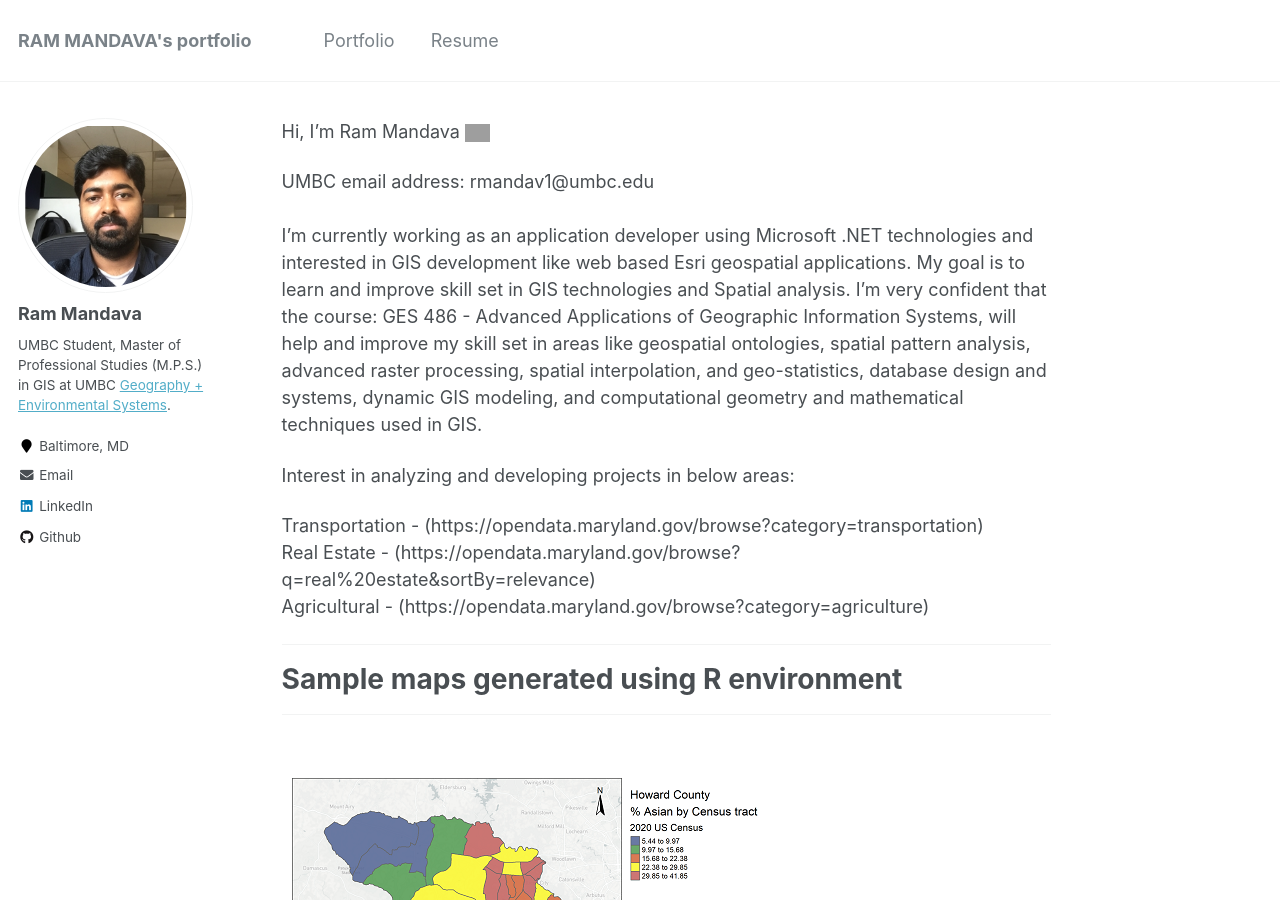
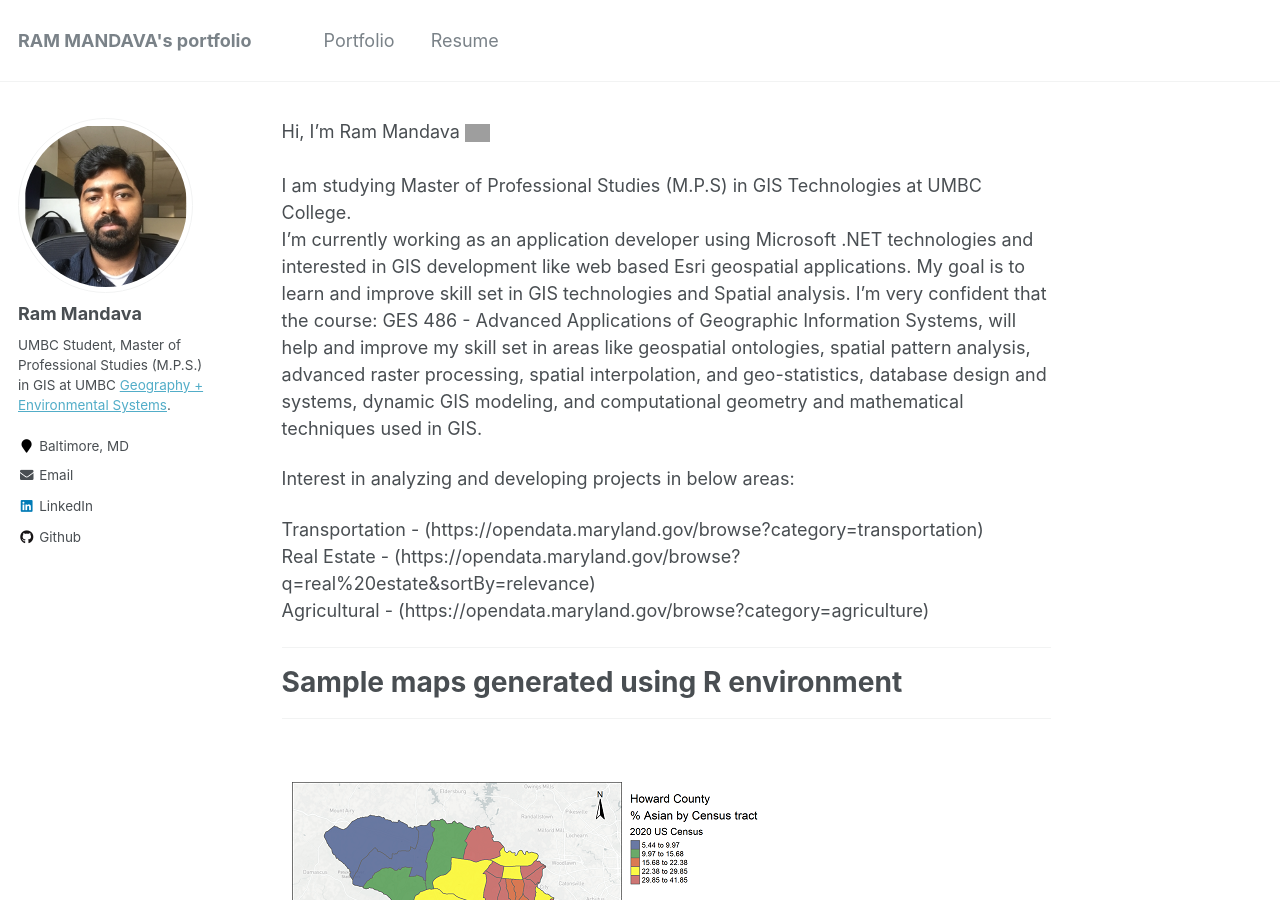
Before and after one commit to mandavaram/mandavaram.github.io, a Jekyll site: the page built from index.md, in a window 1280 px wide and 900 px high. Built offline with Jekyll 4.4.1, drawn with Linux system fonts in a browser that asks for light colours; our own code applies the rules of GitHub Pages for plain Markdown files; grey boxes are pictures that could not be loaded.

Commit message:
Update index.md

```diff
--- a/index.md
+++ b/index.md
@@ -1,7 +1,7 @@
 Hi, I'm Ram Mandava <img src="https://media.giphy.com/media/hvRJCLFzcasrR4ia7z/giphy.gif" width="25px">
-
-UMBC email address: rmandav1@umbc.edu
 <br>
+<br>
+I am studying Master of Professional Studies (M.P.S) in GIS Technologies at UMBC College.
 <br>
 I'm currently working as an application developer using Microsoft .NET technologies and interested in GIS development like web based Esri geospatial applications. My goal is to learn and improve skill set in GIS technologies and Spatial analysis. I'm very confident that the course: GES 486 - Advanced Applications of Geographic Information Systems, will help and improve my skill set in areas like geospatial ontologies, spatial pattern analysis, advanced raster processing, spatial interpolation, and geo-statistics, database design and systems, dynamic GIS modeling, and computational geometry and mathematical techniques used in GIS.
 
```
